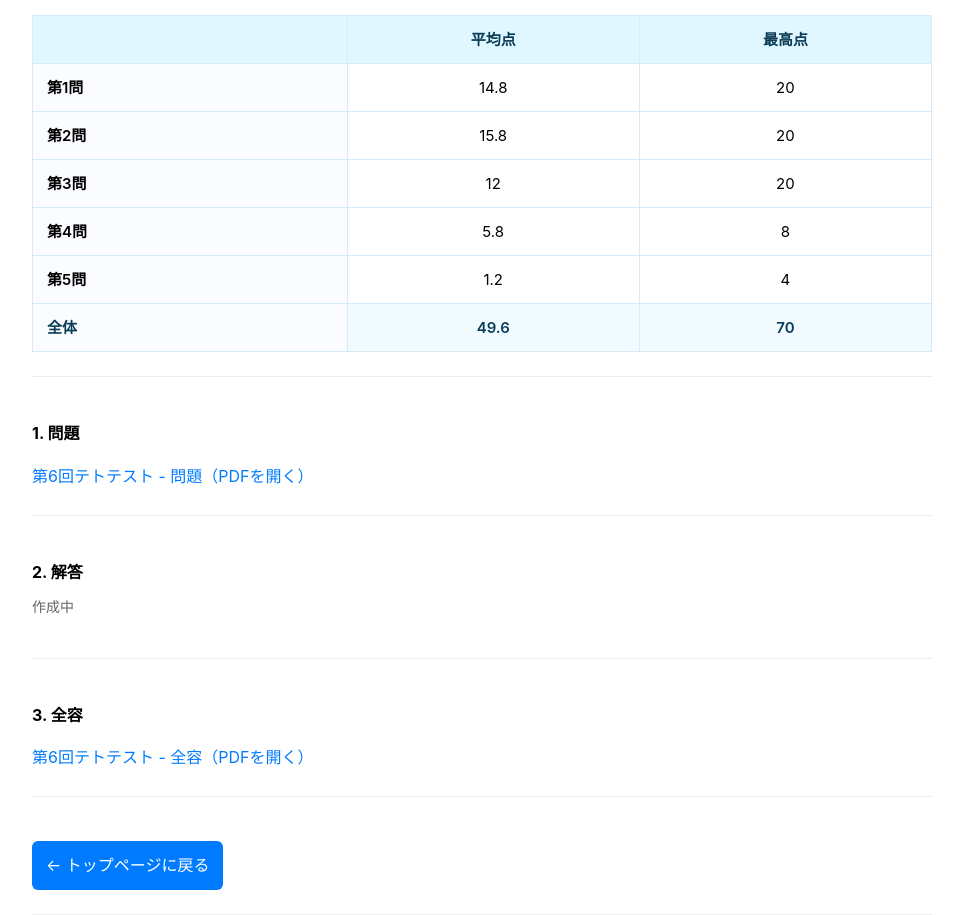
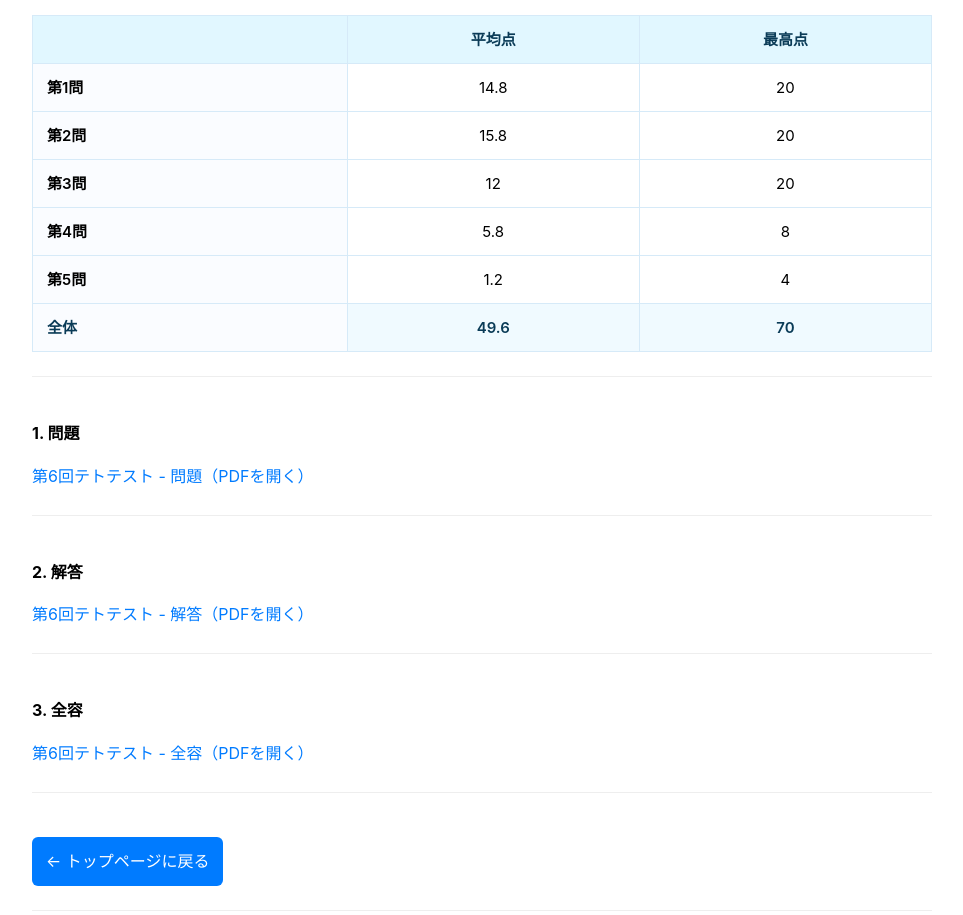
Before and after one commit to xishanben55-dotcom/TeToTe-test, a plain HTML site: page dai6.html in a window 1280 px wide. Shown: the part 308-1223 px from the top of the page, without its empty margins (158-1121 px from the left). Drawn offline with Linux system fonts and the light colour scheme.

Commit message:
Update dai6.html

```diff
--- a/dai6.html
+++ b/dai6.html
@@ -197,7 +197,7 @@
 
     <section>
       <h3>2. 解答</h3>
-      <p class="notes">作成中</p>
+      <a class="pdf-link" href="https://tohkatsu-my.sharepoint.com/:b:/g/personal/hkch23_038_tohkatsu_jp/IQBfyL3RmvNRT590zRtOpy1XAXD_OYbJW2K2MLxTJveGqX4?e=NlrrHL" target="_blank" rel="noopener noreferrer">第6回テトテスト - 解答（PDFを開く）</a>
     </section>
 
     <section>
```
